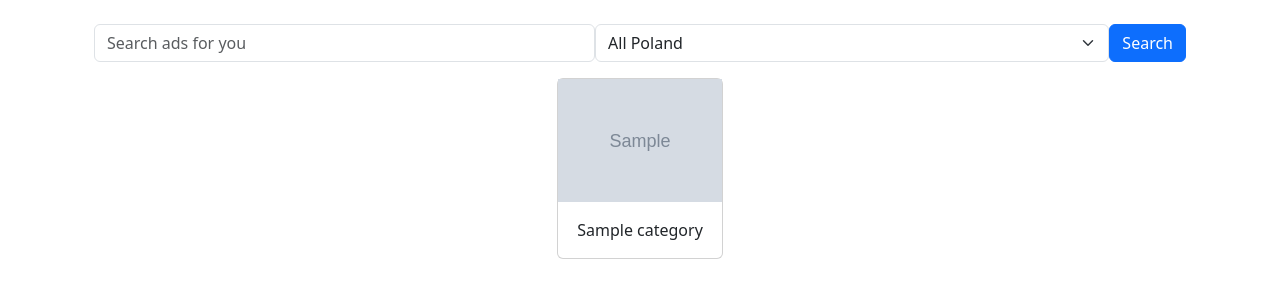
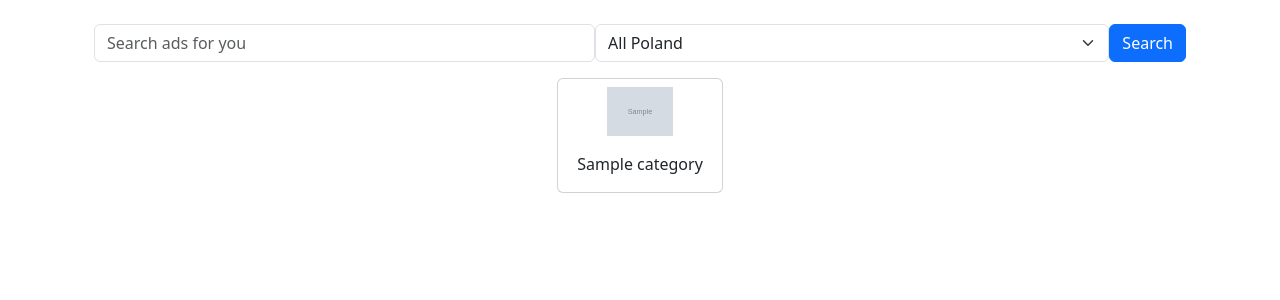
Before and after one commit to VikYer/vioza, a Django app: page / in a window 1280 px wide. Shown: the part 56-356 px from the top of the page. Run offline with Django 5.2, Linux system fonts and the light colour scheme; tables that the repository leaves empty hold one stand-in row (values such as "Sample post"); grey boxes marked "Sample" are stand-in pictures; some libraries are stand-ins or nearby versions.

Commit message:
chore(category_list section): improve of category card displaying

```diff
--- a/templates/classified/includes/_category_list.html
+++ b/templates/classified/includes/_category_list.html
@@ -1,5 +1,5 @@
 <div class="container">
-    <div class="row row-cols-2 row-cols-md-6 row-cols-lg-8 row-cols-xl-12 justify-content-center">
+    <div class="row row-cols-3 row-cols-md-6 row-cols-lg-10 row-cols-xl-12 justify-content-center">
         {% for category in categories %}
         <div class="col text-center">
 
@@ -11,7 +11,9 @@
                     {% endfor %}
                  ]'>
                 {% if category.icon %}
-                <img src="{{ category.icon.url }}" alt="{{ category }}">
+                <div class="d-flex justify-content-center mt-2">
+                    <img src="{{ category.icon.url }}" alt="{{ category }}" width="40%">
+                </div>
                 {% endif %}
                 <div class="card-body">
                     <p class="card-text">{{ category }}</p>
```
